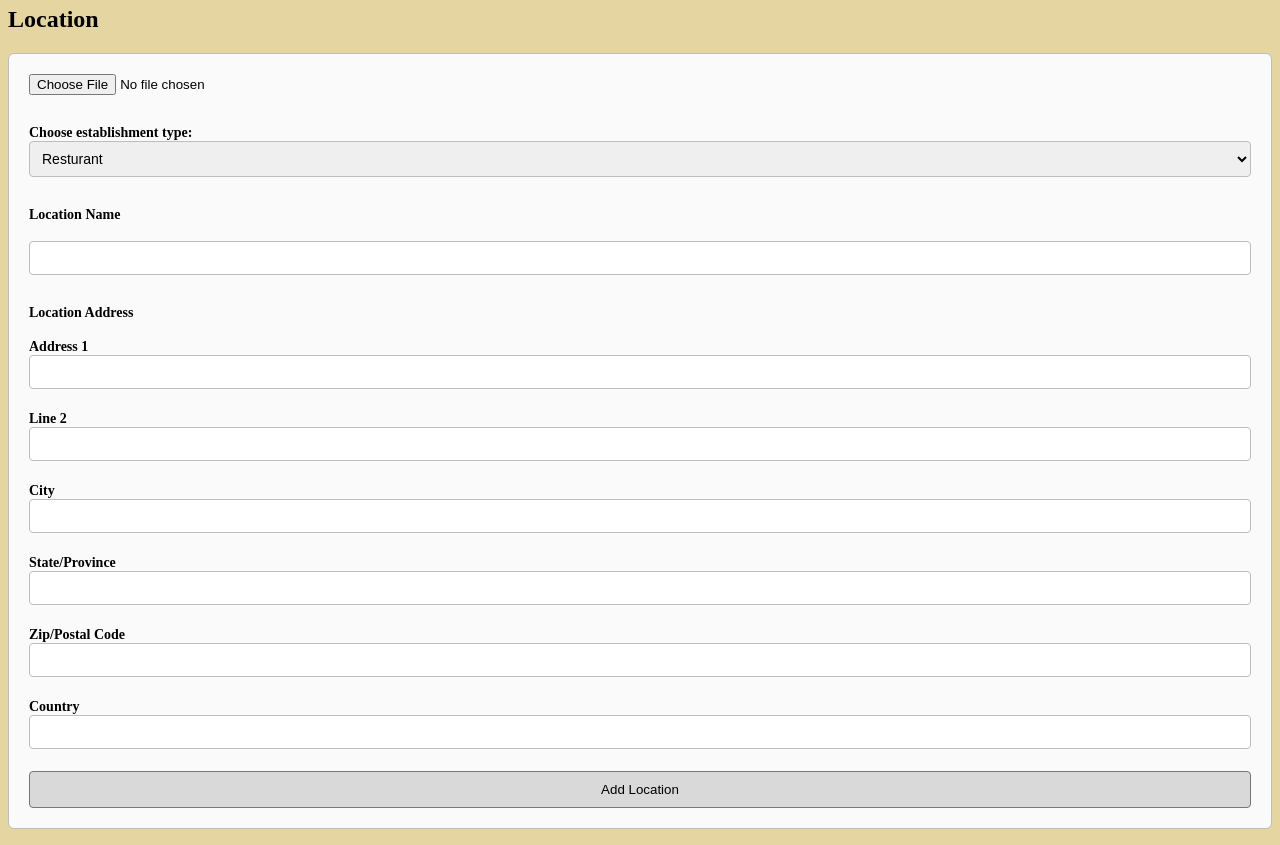
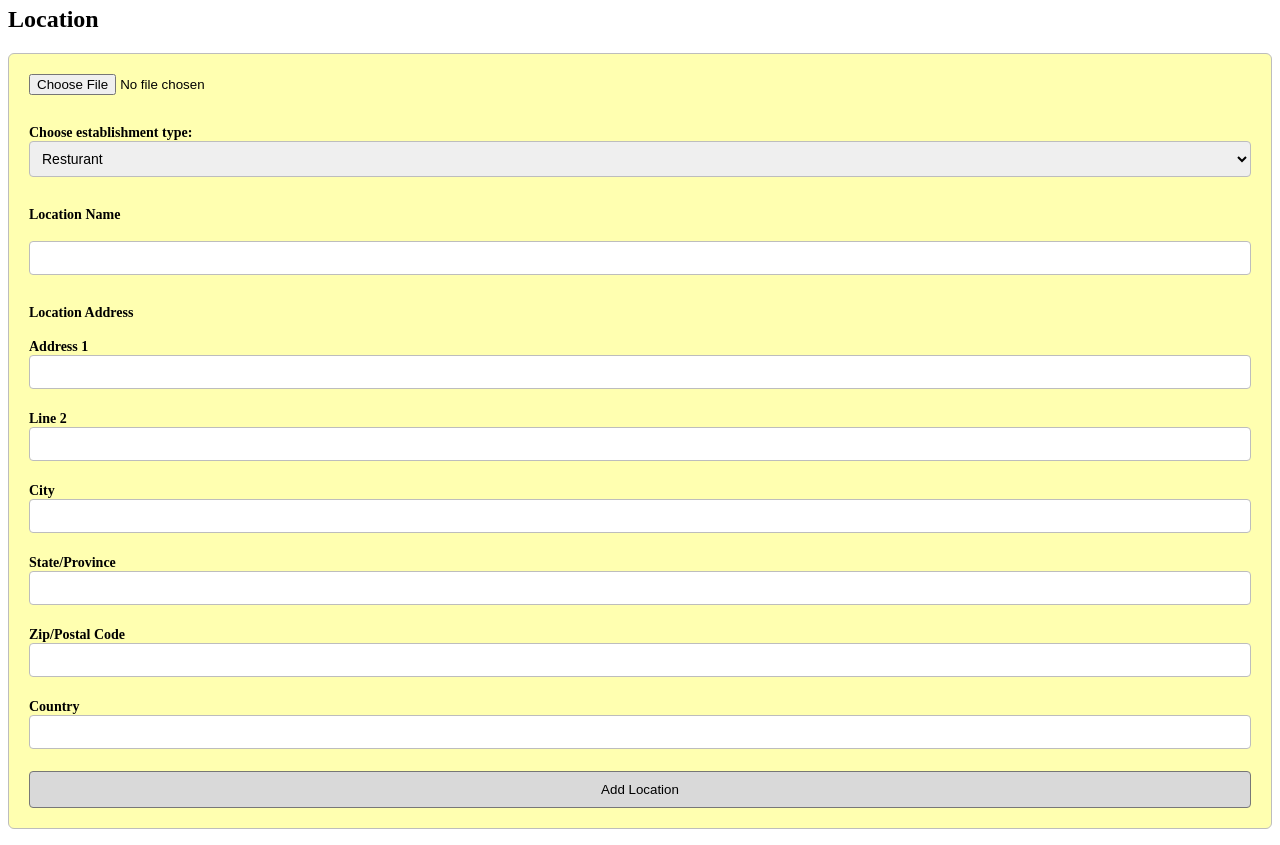
Before and after one commit to m10fifa15-beep/CMPSC_390_01, a website: page Sprint 3/addLocation.html in a window 1280 px wide. Shown: the part 60-905 px from the top of the page. Drawn offline with Linux system fonts and the light colour scheme.

Commit message:
Combining all content for presentation

```diff
--- a/Sprint 3/addLocation.html
+++ b/Sprint 3/addLocation.html
@@ -1,5 +1,5 @@
 <html>
-  <body style="background-color:#e5d6a1">
+  <body>
 
     <head>
     <title>Add Location</title>
--- a/Sprint 3/anthony_style.css
+++ b/Sprint 3/anthony_style.css
@@ -1,6 +1,6 @@
 form {
 
-    background: #fafafa;
+  background: #ffffb0;
   border: 1px solid #bdbdbd;
   padding: 20px;
   border-radius: 6px;
```
Lines whose indentation alone changed are shown as unchanged.
